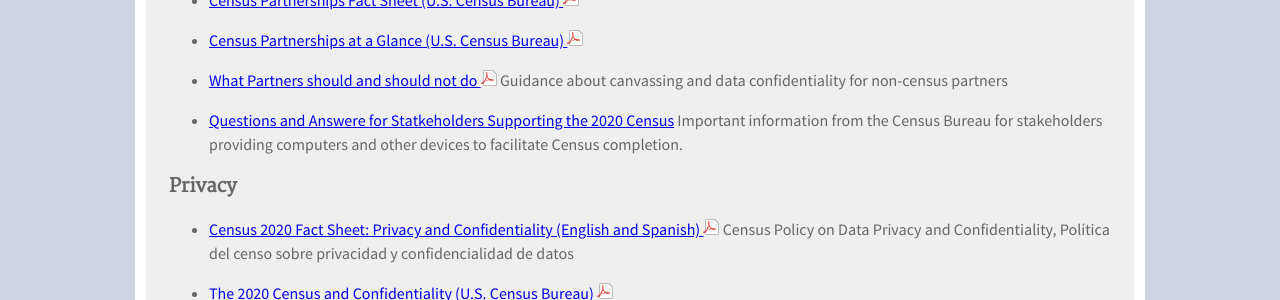
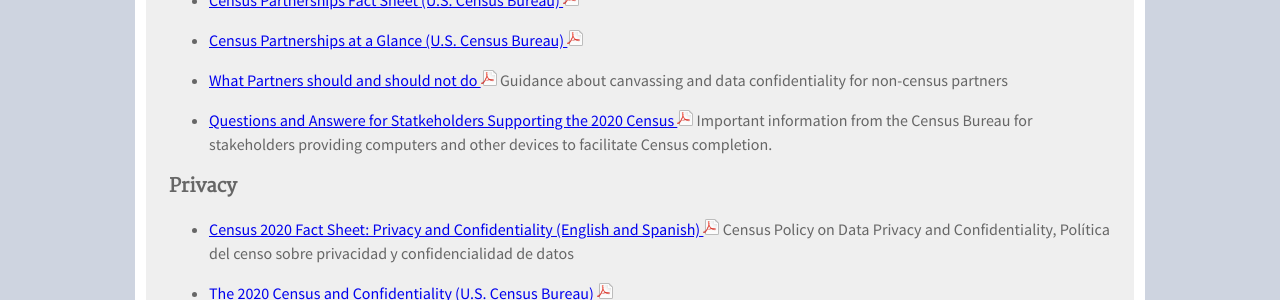
Before and after one commit to TBleess/Website_New, a Jekyll site: the page built from pages/5_CensusACS/2020-factsheets.md, in a window 1280 px wide. Shown: the part 1086-1386 px from the top of the page. Built offline with Jekyll 4.4.1, drawn with Linux system fonts in a browser that asks for light colours.

Commit message:
Update 2020-factsheets.md

```diff
--- a/pages/5_CensusACS/2020-factsheets.md
+++ b/pages/5_CensusACS/2020-factsheets.md
@@ -43,7 +43,7 @@
 
 * [What Partners should and should not do ![pdf](/images/page_white_acrobat.png 'download pdf file')](https://drive.google.com/open?id=1zAJ4Kbx32i71BIg2atgFFzwHxQlW_zo4) Guidance about canvassing and data confidentiality for non-census partners
 
-* [Questions and Answere for Statkeholders Supporting the 2020 Census](https://drive.google.com/open?id=1cK_5pxDEOQR1Chksk7AP0zsepTaDbi7q) Important information from the Census Bureau for stakeholders providing computers and other devices to facilitate Census completion.
+* [Questions and Answere for Statkeholders Supporting the 2020 Census ![pdf](/images/page_white_acrobat.png 'download pdf file')](https://drive.google.com/open?id=1cK_5pxDEOQR1Chksk7AP0zsepTaDbi7q) Important information from the Census Bureau for stakeholders providing computers and other devices to facilitate Census completion.
 
 ### Privacy
 
```
